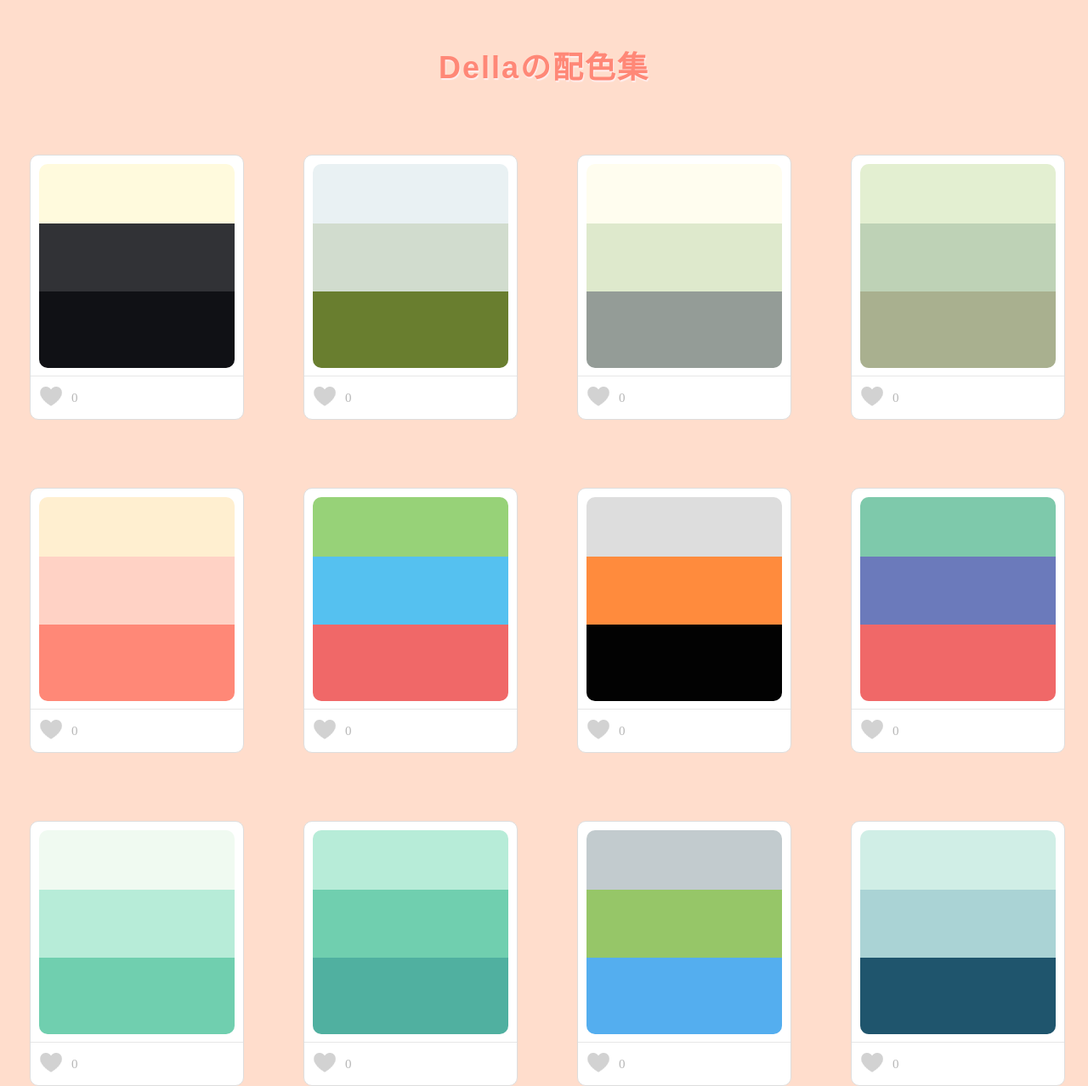
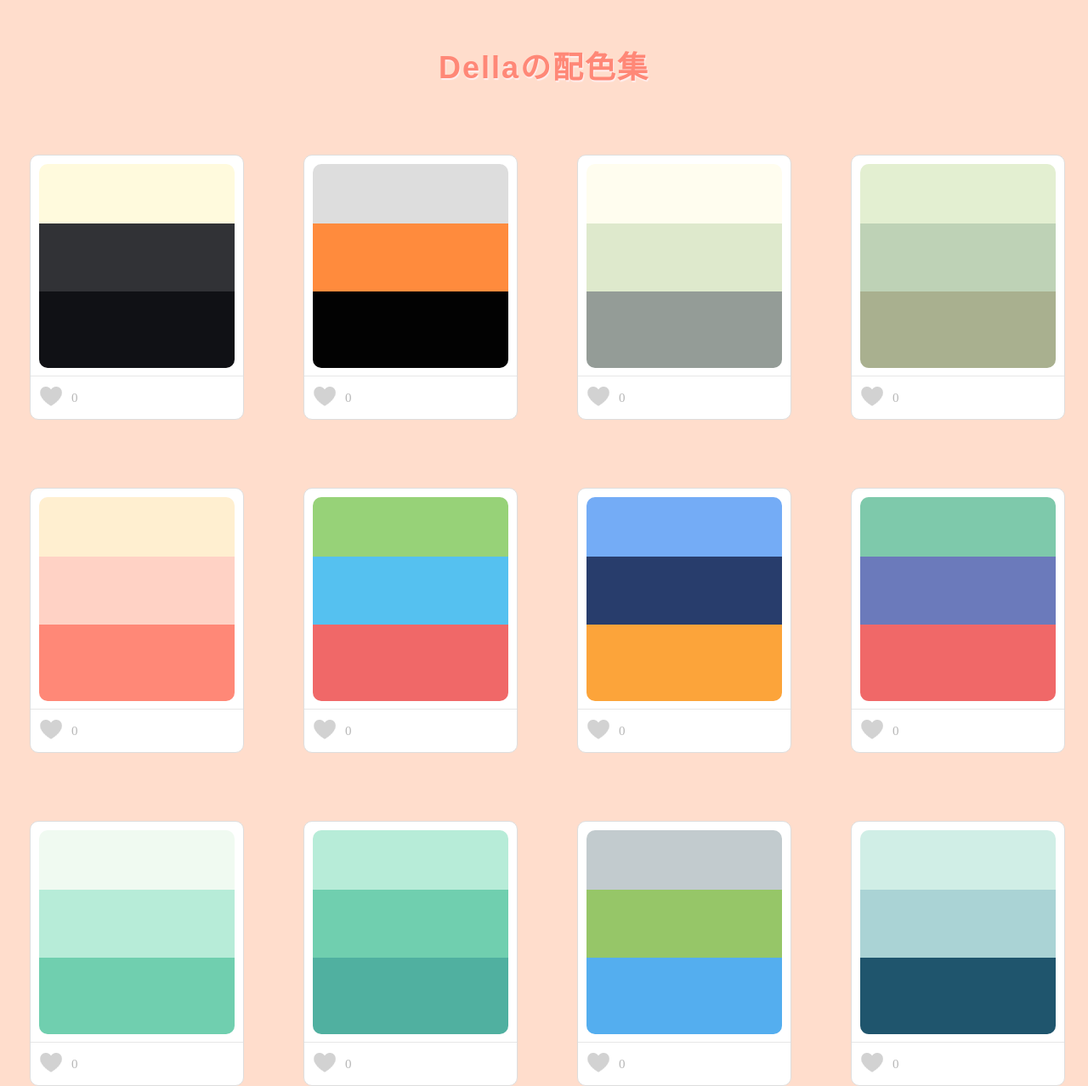
Before and after one commit to dingww/php, a PHP site: page / in a window 1280 px wide. Shown: the whole page at 85% size. Run offline with PHP 8.4, Linux system fonts and the light colour scheme; some libraries are stand-ins or nearby versions.

Commit message:
change color

```diff
--- a/colors/css/style.css
+++ b/colors/css/style.css
@@ -84,11 +84,11 @@ ul.colors {
   background-color: #101115; }
 
 .item-2 .color-1 {
-  background-color: #e9f1f3; }
+  background-color: #dddddd; }
 .item-2 .color-2 {
-  background-color: #d1dcce; }
+  background-color: #ff8b3d; }
 .item-2 .color-3 {
-  background-color: #697e2f; }
+  background-color: #020202; }
 
 .item-3 .color-1 {
   background-color: #fffdef; }
@@ -119,11 +119,11 @@ ul.colors {
   background-color: #f06868; }
 
 .item-7 .color-1 {
-  background-color: #dddddd; }
+  background-color: #74acf6; }
 .item-7 .color-2 {
-  background-color: #ff8b3d; }
+  background-color: #283d6c; }
 .item-7 .color-3 {
-  background-color: #020202; }
+  background-color: #fca43a; }
 
 .item-8 .color-1 {
   background-color: #7ec9ab; }
--- a/colors/css/style.scss
+++ b/colors/css/style.scss
@@ -44,12 +44,12 @@ $width:250px;
 
 /*配置颜色*/
 $bgc1:#FFFADD,#313236,#101115;
-$bgc2:#E9F1F3,#D1DCCE,#697E2F;
+$bgc2:#dddddd,#FF8B3D,#020202;
 $bgc3:#FFFDEF,#DEE9CC,#949C97;
 $bgc4:#E3EFD1,#BED2B6,#A9B08F;
 $bgc5:#FFEfD0,#FFd2c5,#FF8877;
-$bgc6:#97D278,#55C1F0,#F06868;
-$bgc7:#dddddd,#FF8B3D,#020202;
+$bgc6:#97D278,#55C1F0,#F06868;//#E9F1F3,#D1DCCE,#697E2F;#4FC08D
+$bgc7:#74ACF6,#283D6C,#FCA43A;
 $bgc8:#7EC9AB,#6B7ABB,#F06868;//#97D278;#55C1F0;#F06868;#293E6B;
 $bgc9:#F0FAF1,#B7ECD8,#70CFAF;//#97D278;#7DBD9B;#7EC9AB;#6B7ABB;#F06868;
 $bgc10:#B7ECD8,#70CFAF,#50B0A0;
```
